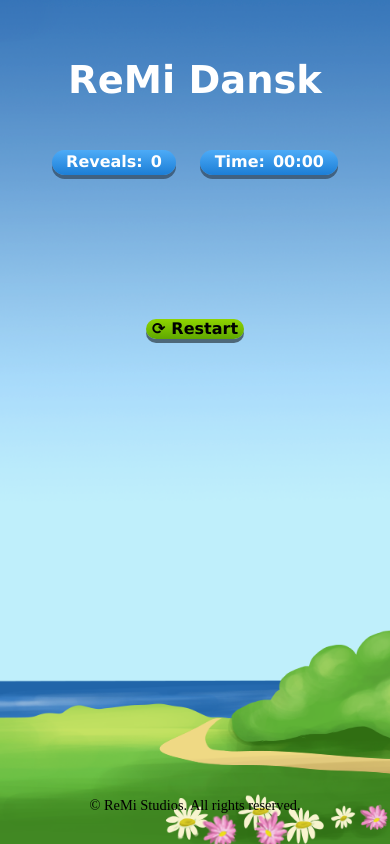
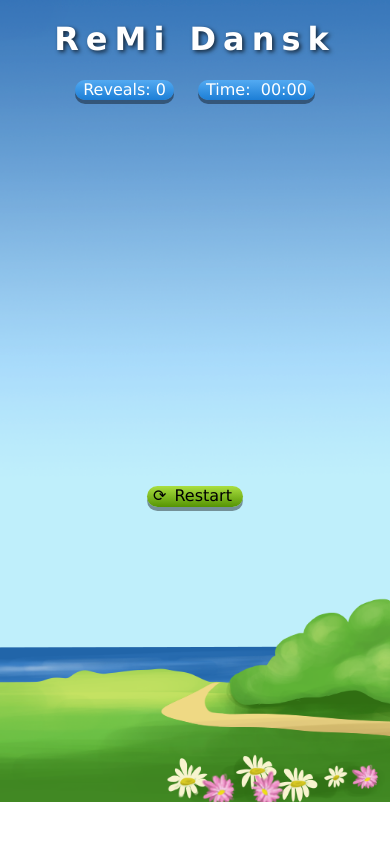
Before and after one commit to PaoloBozzini/Memory-Game, a plain HTML site: page frontend/index.html in a window 390 px wide. Drawn offline with nearby package versions, Linux system fonts and the light colour scheme; no server answers.

Commit message:
delete unused files, fix responsiveness

```diff
--- a/frontend/button.css
+++ b/frontend/button.css
@@ -2,28 +2,26 @@ button {
   display: inline-flex;
   align-items:center;
   justify-content: center;
-  gap: 6px;
- padding:1em 2em
-  font-size: clamp(1rem, 1.5vw, 1rem);
-  font-weight: 800;
+  font-size: clamp(1rem, 3vw, 1.4rem);
+  gap: 0.5rem;
   font-family: "Lucida Grande", cursive;
-  color: #000; /* Keep text color black for contrast */
+  color: #000;
   border: none;
   border-radius: 9999px;
-  cursor: pointer;
-  box-shadow: 0 4px 0 rgba(0,0,0,0.5); /* subtle shadow for depth */
+  box-shadow:  0 4px 0 rgba(0, 0, 0, 0.4);
+ cursor: pointer;
   transition: all 0.2s ease-in-out;
-  margin-top: 4rem;
+
 }
 
 /* Preserve original button colors */
 #play-again-button {
-  background-color:white /* original color */
+  background-color:white
 }
 
 .restart-button {
-  background: linear-gradient(180deg, #8fd400, #5fa800); /* original gradient */
-  width: auto;         /* let width adjust to text */
+  background: linear-gradient(180deg, #aadf40, #559403);
+  width: auto;
   min-width: 80px;
 }
 
@@ -41,11 +39,11 @@ button:active {
 
 /* Focus outline for accessibility */
 button:focus-visible {
-  outline: 3px solid #00abe1;
+  outline: 3px solid beige;
   outline-offset: 4px;
 }
 
-/* Optional pop-in animation for newly displayed buttons */
+/* animation for newly displayed buttons */
 @keyframes popIn {
   from {
     transform: scale(0.7);
--- a/frontend/card-grid.css
+++ b/frontend/card-grid.css
@@ -1,3 +1,21 @@
+.game-board {
+  display: grid;
+  grid-template-columns: auto auto auto auto;
+
+  gap: 0.8rem;
+   width: min(90vw, 90vh);
+
+  height: 500px;
+  padding: 1rem;
+  aspect-ratio: 1 / 1;
+}
+
+.game-board .flip-card {
+  width: 80%;
+  aspect-ratio: 1 / 1;
+  transition: transform 0.3s ease;
+}
+
 .flip-card {
   position: relative;
   cursor: pointer;
@@ -62,20 +80,6 @@
   pointer-events: none;
 }
 
-.game-board {
-  display: grid;
-  grid-template-columns: repeat(auto-fit, minmax(80px, 1fr));
-  gap: 1rem;
-  width: 100%;
-  max-width: 800px;
-  padding: 1rem;
-}
-
-.game-board .flip-card {
-  width: 100%;
-  aspect-ratio: 1 / 1;
-  transition: transform 0.3s ease;
-}
 
 /* Smaller screens adjustments */
 @media (max-width: 768px) {
@@ -84,12 +88,14 @@
     gap: 0.8rem;
     padding: 1rem;
   }
+
 }
 
 /* Extra small screens */
 @media (max-width: 500px) {
   .game-board {
     width: 95vw;
+    height: auto;
     gap: 0.5rem;
     padding: 0.5rem;
   }
--- a/frontend/index.html
+++ b/frontend/index.html
@@ -29,34 +29,31 @@
     <!-- Stats -->
     <section class="stats">
       <div class="stat-box">
-        <span class="stat-label">Reveals:</span>
+        <span class="stat-label">Reveals:&nbsp; </span>
         <span id="reveals">0</span>
       </div>
 
       <div class="stat-box">
-        <span class="stat-label">Time:</span>
+        <span class="stat-label">Time: &nbsp;</span>
         <span id="timer">00:00</span>
       </div>
     </section>
 
-    <!-- One Card  Test-->
+
     <!-- Game Board -->
 
     <section class="game-board" id="card-grid"></section>
 
     <!-- Restart Button -->
     <button id="restartButton" class="restart-button">
-      <span class="icon">⟳</span> Restart
+      <span class="icon">⟳</span> Restart&nbsp;
     </button>
 
 
 
-    <footer class="footer">
-      <p>&copy; ReMi Studios. All rights reserved.</p>
-    </footer>
     </main>
-    <!-- Scripts -->
 
+    <!-- Win button -->
 
     <div id="win-message" class="win-message hidden">
       <div class="win-content">
@@ -68,6 +65,9 @@
 
       </div>
     </div>
+
+      <!-- Scripts -->
+
     <script src="https://cdn.jsdelivr.net/npm/canvas-confetti@1.6.0/dist/confetti.browser.min.js"></script>
     <script src="script.js"></script>
   </body>
--- a/frontend/stats.css
+++ b/frontend/stats.css
@@ -2,24 +2,25 @@
   display: flex;
   gap: 1.5rem;
   justify-content: center;
-  font-family: "Lucida Grande", cursive;
-  margin-top: 0.4rem;
-  flex-wrap: wrap; /* wrap on smaller screens */
-  margin-bottom: 4rem;
+  font-family: "Lucida Grande", oblique, cursive;
+  font-size: clamp(1rem, 3vw, 1.4rem);
+  flex-wrap: wrap;
+  margin-bottom: 1rem;
 }
 
 .stat-box {
   display: inline-flex;
   align-items: center;
   justify-content: center;
-  gap: 0.5rem;
+  width:fit-content;
+  padding-left: 0.5em;
+  padding-top: 0.1em;
+  padding-top: 0.1em;
+  padding-right: 0.5em;
+  background: linear-gradient(180deg, #53aaf2, #1c7ed6);
+  color: #fff;
+  font-size: clamp(1rem, 3vw, 1.5rem);
 
-  background: linear-gradient(180deg, #4dabf7, #1c7ed6);
-  color: #fff;
-
-  padding: 0.2em 0.9em;
   border-radius: 9999px;
-
-  font-weight: 700;
   box-shadow: 0 4px 0 rgba(0, 0, 0, 0.4);
 }
--- a/frontend/styles.css
+++ b/frontend/styles.css
@@ -3,49 +3,41 @@
 }
 html,
 body {
-height: 100%;
   width: 100%;
   margin: 0;
   padding: 0;
    box-sizing: border-box;
+   scroll-snap-align: none;
+    background: url('assets/background.png') no-repeat center center/cover ;
+    background-size: cover;
+
 }
 
 
-
 .header {
-   text-align: center;
-  font-size: clamp(1.2rem, 4vw, 1.6rem);
+  text-align: center;
+  font-size: clamp(1rem, 3vw, 1.4rem);
   font-family: "Lucida Grande", cursive;
   color: #fff;
-  padding: 1rem;
-  width: 100%;
-}
+  text-shadow: 2px 2px 4px rgba(0, 0, 0, 0.7);
+  letter-spacing:7px;
+  }
 
 
-/* Make main content grow to push footer down */
 main {
 
-  min-height: 100vh;
+  min-height: 95vh;
   width: 100%;
-  background: url('assets/background.png') no-repeat center center/cover;
-  background-size: cover;
 
   display: flex;
   flex-direction: column;
-  align-items: center; /* center horizontally */
-  justify-content: flex-start; /* header at top */
-  padding: 1rem;
+  align-items: center;
+  justify-content: flex-start;
+
   }
 
 main > * {
   width: 100%;
-  max-width: 600px; /* keeps grid and stats from stretching too wide */
-  margin: 0 auto;
+  max-width: 600px;
+
 }
-.footer {
-
-  font-size: 0.9rem;
-  color: black;
-   text-align: center;
-  margin-top: auto; /* push footer to bottom */
-}
```
Also changed, not shown: frontend/assets/Screenshot 2026-02-19 202515.png (deleted), frontend/assets/adults_mobile_ny_havn.jpg (deleted), frontend/assets/back-card1.png (deleted), frontend/assets/back-card3.png (deleted), frontend/assets/back-card5.png (deleted), frontend/assets/back-card7.png (deleted), frontend/assets/back.png (deleted), frontend/assets/skal.png (deleted), 2 other files.
